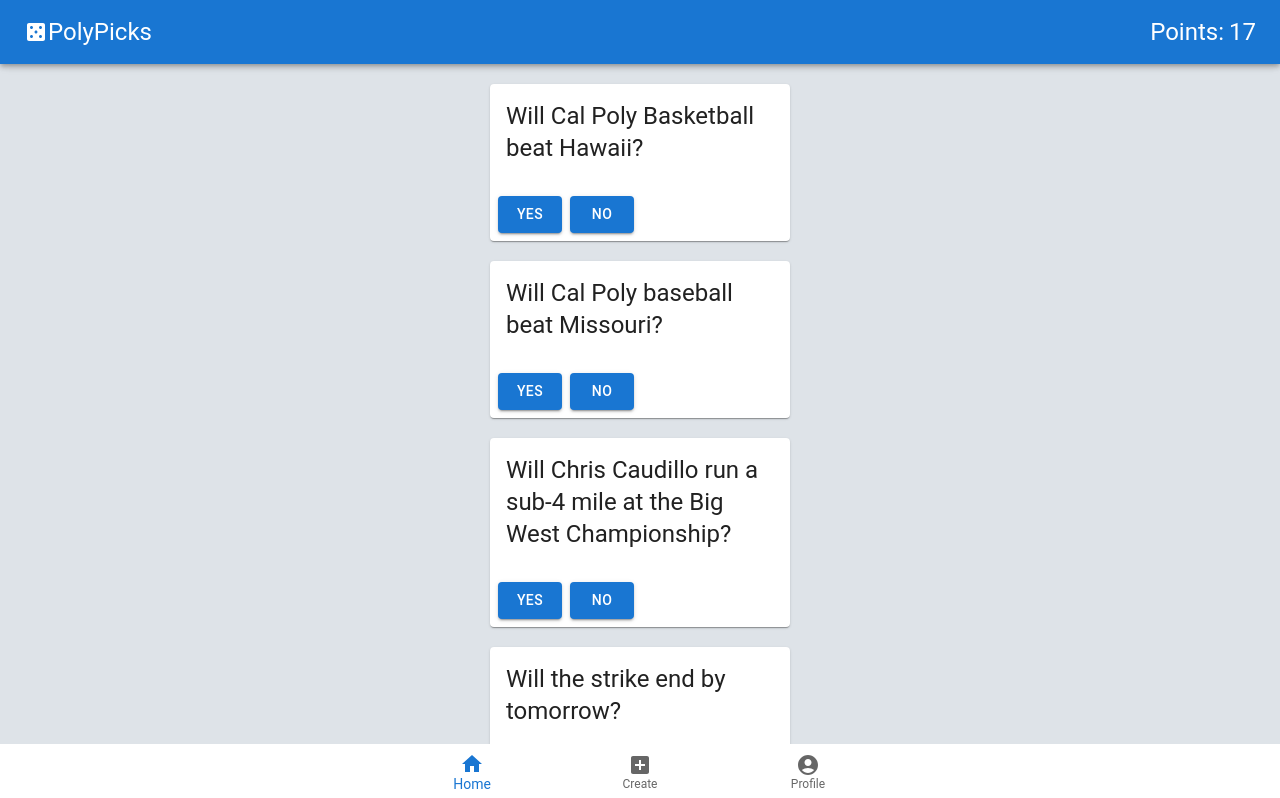
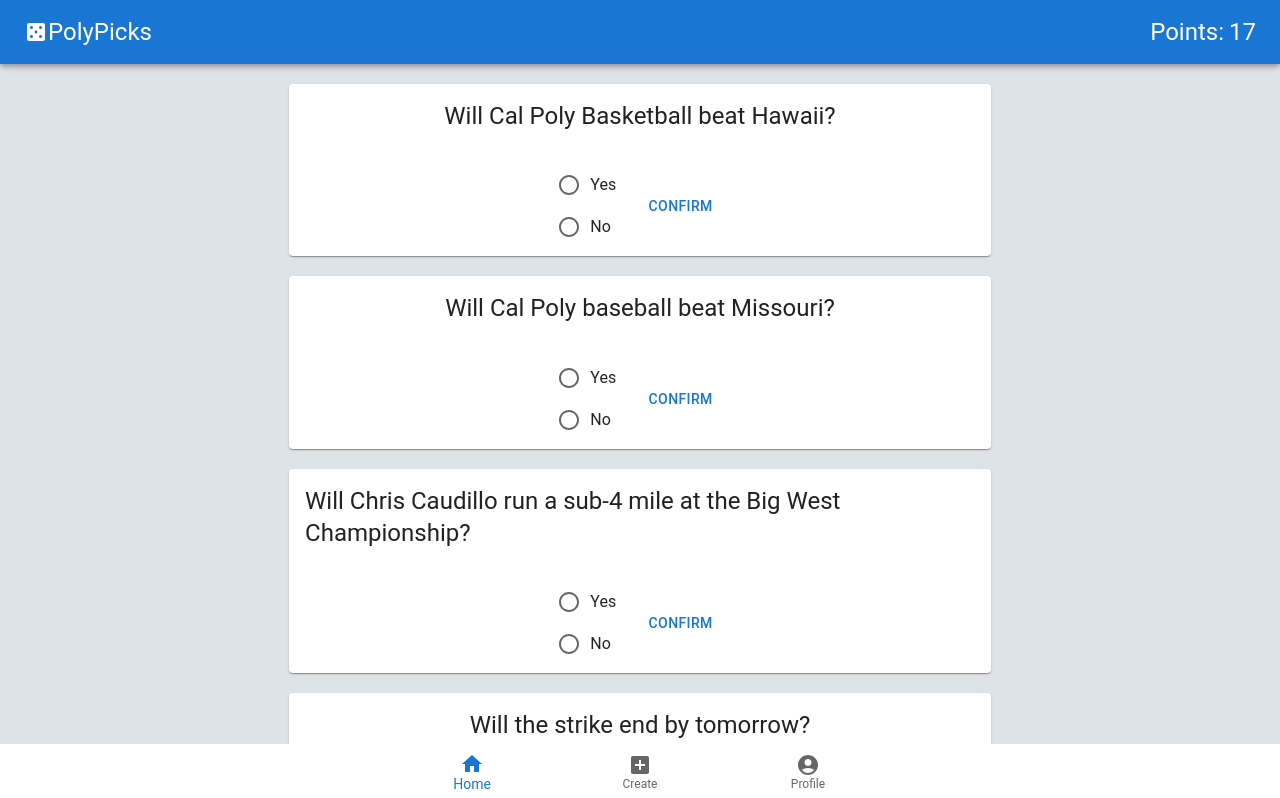
Before and after one commit to EmuMan/stay-soft, a React (Create React App) app in the folder packages/react-frontend/: page / in a window 1280 px wide. Shown: the top 798 px of the page. Built offline with nearby package versions, Linux system fonts and the light colour scheme.

Commit message:
Appearing amount of disappearing bet

```diff
--- a/packages/react-frontend/src/components/Bet.js
+++ b/packages/react-frontend/src/components/Bet.js
@@ -6,22 +6,74 @@
   CardActions,
   Button,
   CardMedia,
+  TextField,
+  InputAdornment,
+  FormControl,
+  FormLabel,
+  FormControlLabel,
+  RadioGroup,
+  Radio,
+  Stack,
 } from "@mui/material";
+import { useState } from "react";
+import BetAmount from "./BetAmount.js";
 
 function Bet(prop) {
+  const [formVisible, setFormVisible] = useState(false);
+  const [betVisible, setbetVisible] = useState(true);
+  let visibility = "hidden";
   return (
-    <Box width="300px">
-      <Card>
+    <Box width="95%">
+      {betVisible && (
+        <Card
+          style={{
+            display: "flex",
+            flexDirection: "column",
+            alignItems: "center",
+            marginTop: "0",
+          }}
+        >
           <CardContent>
             <Typography gutterBottom variant="h5" component="div">
               {prop.question.description}
             </Typography>
           </CardContent>
           <CardActions>
-          <Button variant="contained">Yes</Button>
-          <Button variant="contained">NO</Button>
+            <Box>
+              <FormControl>
+                <RadioGroup name="decision" aria-labelledby="decision-label">
+                  <FormControlLabel
+                    control={<Radio />}
+                    label="Yes"
+                    value="Yes"
+                    onClick={() => setFormVisible(true)}
+                  />
+                  <FormControlLabel
+                    control={<Radio />}
+                    label="No"
+                    value="No"
+                    onClick={() => setFormVisible(true)}
+                  />
+                </RadioGroup>
+              </FormControl>
+            </Box>
+            <Stack>
+              {formVisible && (
+                <TextField
+                  type="number"
+                  label="Amount"
+                  InputProps={{
+                    startAdornment: (
+                      <InputAdornment position="start">$ </InputAdornment>
+                    ),
+                  }}
+                />
+              )}
+              <Button onClick={() => setbetVisible(false)}>Confirm</Button>
+            </Stack>
           </CardActions>
         </Card>
+      )}
     </Box>
   );
 }
--- /dev/null
+++ b/packages/react-frontend/src/components/BetAmount.js
@@ -0,0 +1,22 @@
+import { TextField, Stack, Button, InputAdornment } from "@mui/material";
+function BetAmount(decision) {
+  console.log(decision);
+  let visibility = "hidden";
+  if (decision === "Yes" || decision === "No") {
+    visibility = "visible";
+  }
+  return (
+    <Stack>
+      <TextField
+        style={{ visibility: visibility }}
+        label="Amount"
+        InputProps={{
+          startAdornment: <InputAdornment position="start">$ </InputAdornment>,
+        }}
+      />
+      <Button>Confirm</Button>
+    </Stack>
+  );
+}
+
+export default BetAmount;
--- a/packages/react-frontend/src/components/Feed.js
+++ b/packages/react-frontend/src/components/Feed.js
@@ -7,7 +7,7 @@
     return <Bet key={index} question={question}></Bet>;
   });
   return (
-    <div style={{ display: "flex", gap: "20px", flexDirection: "column" }}>
+    <div style={{ display: "flex", gap: "20px", flexDirection: "column", alignItems: "center"}}>
       {questions}
     </div>
   );
--- a/packages/react-frontend/src/components/HomePage.js
+++ b/packages/react-frontend/src/components/HomePage.js
@@ -25,6 +25,7 @@
       style={{
         display: "flex",
         justifyContent: "center",
+        alignItems: "center",
       }}
     >
       <Feed questions={prompts} />
```
Also changed, not shown: packages/react-frontend/src/components/practice/MuiRadioButton.js (added, +30 -0 lines). Lines whose indentation alone changed are shown as unchanged.
